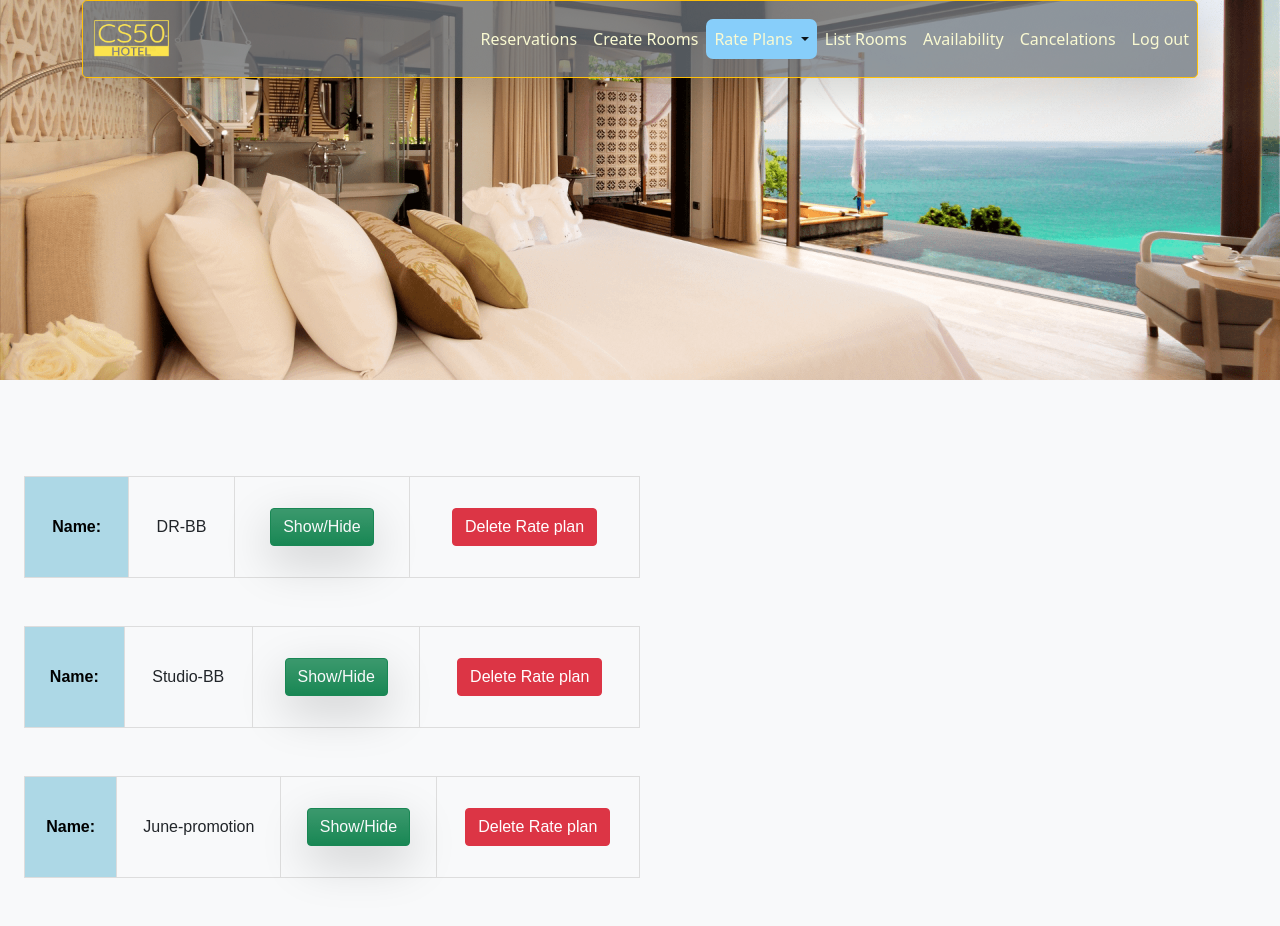
After one commit to Acrofil/flask-hotel-booking-app, a Flask app: page /view_rate_plans in a window 1280 px wide. The commit adds this page. Run offline with Flask 3, Linux system fonts and the light colour scheme; a user stored in the database is signed in; some libraries are stand-ins or nearby versions.

Commit message:
adding view rate plans section - needs cleaning up

```diff
--- a/booking_engine/helpers.py
+++ b/booking_engine/helpers.py
@@ -25,3 +25,7 @@ def login_required(f):
 def allowed_file(filename: str):
 
     return '.' in filename and filename.rsplit('.', 1)[1].lower() in ALLOWED_EXTENSIONS
+
+def usd(value):
+    """Format value as USD."""
+    return f"${value:,.2f}"
--- a/booking_engine/routes.py
+++ b/booking_engine/routes.py
@@ -3,8 +3,8 @@ from flask_session import Session
 from werkzeug.security import check_password_hash, generate_password_hash
 from werkzeug.utils import secure_filename
 from booking_engine import app, db, os, basedir
-from booking_engine.helpers import login_required, allowed_file
-from booking_engine.models import Admin, Room, RateType, RatePlan
+from booking_engine.helpers import login_required, allowed_file, usd
+from booking_engine.models import Admin, Room, RateType, RatePlan, ListedRoom, RoomAvailability
 from datetime import datetime
 
 
@@ -246,4 +246,29 @@ def rate_plans():
         return redirect("/rate_plans")
     else:
 
+
         return render_template("rate_plans.html")
+
+
+@app.route("/view_rate_plans", methods=["GET", "POST"])
+@login_required
+def view_rate_plans():
+
+    if request.method == "POST":
+
+        delete_rate = request.form.get("delete")
+
+        if delete_rate:
+            RateType.query.filter(RateType.id == delete_rate).delete()
+            RatePlan.query.filter(RatePlan.rate_type_id == delete_rate).delete()
+            db.session.commit()
+
+
+        return redirect("/view_rate_plans")
+
+    else:
+
+        rate_plans = RateType.query.all()
+
+
+    return render_template("view_rate_plans.html", rate_plans=rate_plans, usd=usd)
--- a/booking_engine/static/hotel.js
+++ b/booking_engine/static/hotel.js
@@ -109,6 +109,24 @@
 });
 
 
+$(document).ready(function(){
+	$('#show1, #hide1').on('click',function(){
+		$('.hide_row1').toggle();
+	});
+});
+
+$(document).ready(function(){
+	$('#show2, #hide2').on('click',function(){
+		$('.hide_row2').toggle();
+	});
+});
+
+$(document).ready(function(){
+	$('#show3, #hide3').on('click',function(){
+		$('.hide_row3').toggle();
+	});
+});
+
 
 // for the datepicker calendar
     $(function() {
--- a/booking_engine/static/styles.css
+++ b/booking_engine/static/styles.css
@@ -77,3 +77,33 @@
 .period_two, .period_three, .period_four{
   display: none;
 }
+
+
+#all_rate_plans {
+  font-family: Arial, Helvetica, sans-serif;
+  border-collapse: collapse;
+  width: 100%;
+}
+
+#all_rate_plans td, #all_rate_plans th {
+  border: 1px solid #ddd;
+  padding: 15px;
+}
+
+
+#all_rate_plans th {
+  padding-top: 12px;
+  padding-bottom: 12px;
+  text-align: center;
+  background-color: lightblue;
+  color: black;
+}
+
+#all_rate_plans tr:nth-child(even){background-color: #f2f2f2;}
+
+#all_rate_plans tr:hover {background-color: #ddd;}
+
+
+.hide_row, .hide_row1, .hide_row2, .hide_row3{
+  display: none;
+}
--- a/booking_engine/templates/layout.html
+++ b/booking_engine/templates/layout.html
@@ -67,7 +67,14 @@
                     <ul class="navbar-nav ms-auto">
                         <li class="{{'active' if active_page == 'reservations'}}"><a class="nav-link" href="/admin_panel">Reservations</a></li>
                         <li class="{{'active' if active_page == 'create_rooms'}}" id="create_rooms"><a class="nav-link" href="/create_rooms" >Create Rooms</a></li>
-                        <li class="{{'active' if active_page == 'rate_plans'}}"><a class="nav-link" href="/rate_plans">Rate Plans</a></li>
+                        <!--<li class="{{'active' if active_page == 'rate_plans'}}"><a class="nav-link" href="/rate_plans">Rate Plans</a></li>-->
+                        <li class="nav-item dropdown">
+                            <a class="nav-link dropdown-toggle {{'active' if active_page == 'rate_plans'}}" href="#" id="navbarDropdown" role="button" data-toggle="dropdown" aria-haspopup="true" aria-expanded="false">
+                              Rate Plans
+                            </a>
+                            <div class="dropdown-menu bg-dark opacity-75 " aria-labelledby="navbarDropdown">
+                              <a class="dropdown-item text-light" href="/rate_plans">Create Rate Plans</a>
+                              <a class="dropdown-item text-light" href="/view_rate_plans">View Rate plans</a>
                         <li class="nav-item"><a class="nav-link" href="#">List Rooms</a></li>
                         <li class="nav-item"><a class="nav-link" href="#">Availability</a></li>
                         <li class="nav-item"><a class="nav-link" href="#">Cancelations</a></li>
--- /dev/null
+++ b/booking_engine/templates/view_rate_plans.html
@@ -0,0 +1,271 @@
+{% extends "layout.html" %}
+{% set active_page = "rate_plans" %}
+
+{% block title %}
+    View Rate plans
+{% endblock %}
+
+{% block main %}
+
+{% for rate_type in rate_plans %}
+<form action="/view_rate_plans" method="post">
+<div class="container-fluid d-flex justify-content-start">
+    <table class="mt-5" style="width: 50%;" id="all_rate_plans">
+        <tr>
+          <th>Name:</th>
+          <td class="rate_plan_view">{{ rate_type.rate_name }}</td>
+          <td><input class="btn btn-success bg-gradient mb-3 text-light mt-3 rounded shadow shadow-lg" type = "button" name = "Test1" id="show{{ rate_type.id }}" value = "Show/Hide"></td>
+          <td>
+            <!-- Button trigger modal -->
+        <button type="button" class="btn btn-danger" data-toggle="modal" data-target="#exampleModal">
+            Delete Rate plan
+        </button>
+
+            <!-- Modal -->
+            <div class="modal fade" id="exampleModal" tabindex="-1" role="dialog" aria-labelledby="exampleModalLabel" aria-hidden="true">
+                <div class="modal-dialog" role="document">
+                <div class="modal-content">
+                    <div class="modal-header">
+                    <h5 class="modal-title" id="exampleModalLabel">Delete Rate plan</h5>
+                    <button type="button" class="close" data-dismiss="modal" aria-label="Close">
+                        <span aria-hidden="true">&times;</span>
+                    </button>
+                    </div>
+                    <div class="modal-body">
+                    Are you sure you want to delete the rate plan?
+                    </div>
+                    <div class="modal-footer">
+                    <button type="button" class="btn btn-info" data-dismiss="modal">Close</button>
+                    <button type="submit" class="btn btn-danger" id="delete" name="delete" value="{{ rate_type.id }}">Delete</button>
+                    </div>
+                </div>
+                </div>
+            </div>
+
+
+
+            </div>
+            </div>
+            </div>
+        </td>
+        </tr>
+        {% if rate_type.rate_plan_type|length == 1 %}
+            {% for rate_plan in rate_type.rate_plan_type %}
+            <tr class="hide_row{{ rate_type.id }}">
+                <tr class="hide_row{{ rate_type.id }}">
+                    <th>Starting Date</th>
+                    <td>{{ rate_plan.from_date.strftime('%Y-%m-%d') }}</td>
+                </tr>
+                <tr class="hide_row{{ rate_type.id }}">
+                    <th>Ending Date</th>
+                    <td>{{ rate_plan.to_date.strftime('%Y-%m-%d') }}</td>
+                </tr>
+                <tr class="hide_row{{ rate_type.id }}">
+                <th>Adult:</th>
+                <td>{{ usd(rate_plan.adult) }}</td>
+                </tr>
+                <tr class="hide_row{{ rate_type.id }}">
+                <th>Single adult:</th>
+                <td>{{ rate_plan.single_adult }}</td>
+                </tr>
+                <tr class="hide_row{{ rate_type.id }}">
+                    <th>Child 0-12 RB:</th>
+                    <td>{{ rate_plan.child_under_12_rb }}</td>
+                </tr>
+                <tr class="hide_row{{ rate_type.id }}">
+                    <th>Child 12-17.99 Exb</th>
+                    <td>{{ rate_plan.child_under_18_exb}}</td>
+                </tr>
+                <tr class="hide_row{{ rate_type.id }}">
+                    <th>Child 7-11.99 Exb:</th>
+                    <td>{{ rate_plan.child_under_12_exb }}</td>
+                </tr>
+                <tr class="hide_row{{ rate_type.id }}">
+                    <th>Child 2-6.99</th>
+                    <td>{{ rate_plan.child_under_7_exb }}</td>
+                </tr>
+                <tr class="hide_row{{ rate_type.id }}">
+                    <th>Child 0-1.99:</th>
+                    <td>{{ rate_plan.child_under_2_exb }}</td>
+                </tr>
+            </tr>
+            {% endfor %}
+
+        {% elif rate_type.rate_plan_type|length == 2 %}
+            <tr class="hide_row{{ rate_type.id }}">
+                <th>Starting Date</th>
+                <td>{{ rate_type.rate_plan_type[0].from_date.strftime('%Y-%m-%d') }}</td>
+                <td>{{ rate_type.rate_plan_type[1].from_date.strftime('%Y-%m-%d') }}</td>
+            </tr>
+            <tr class="hide_row{{ rate_type.id }}">
+                <th>Ending Date</th>
+                <td>{{ rate_type.rate_plan_type[0].to_date.strftime('%Y-%m-%d') }}</td>
+                <td>{{ rate_type.rate_plan_type[1].to_date.strftime('%Y-%m-%d') }}</td>
+            </tr>
+            <tr class="hide_row{{ rate_type.id }}">
+            <th>Adult:</th>
+                <td>{{ rate_type.rate_plan_type[0].adult }}</td>
+                <td>{{ rate_type.rate_plan_type[1].adult }}</td>
+            </tr>
+            <tr class="hide_row{{ rate_type.id }}">
+            <th>Single adult:</th>
+                <td>{{ rate_type.rate_plan_type[0].single_adult }}</td>
+                <td>{{ rate_type.rate_plan_type[1].single_adult }}</td>
+            </tr>
+            <tr class="hide_row{{ rate_type.id }}">
+                <th>Child 0-12 RB:</th>
+                    <td>{{ rate_type.rate_plan_type[0].child_under_12_rb }}</td>
+                    <td>{{ rate_type.rate_plan_type[1].child_under_12_rb }}</td>
+             </tr>
+            <tr class="hide_row{{ rate_type.id }}">
+                <th>Child 12-17.99 Exb</th>
+                <td>{{ rate_type.rate_plan_type[0].child_under_18_exb}}</td>
+                <td>{{ rate_type.rate_plan_type[1].child_under_18_exb}}</td>
+            </tr>
+            <tr class="hide_row{{ rate_type.id }}">
+                <th>Child 7-11.99 Exb:</th>
+                <td>{{ rate_type.rate_plan_type[0].child_under_12_exb }}</td>
+                <td>{{ rate_type.rate_plan_type[1].child_under_12_exb }}</td>
+            </tr>
+            <tr class="hide_row{{ rate_type.id }}">
+                <th>Child 2-6.99</th>
+                <td>{{ rate_type.rate_plan_type[0].child_under_7_exb }}</td>
+                <td>{{ rate_type.rate_plan_type[1].child_under_7_exb }}</td>
+            </tr>
+            <tr class="hide_row{{ rate_type.id }}">
+                <th>Child 0-1.99:</th>
+                <td>{{ rate_type.rate_plan_type[0].child_under_2_exb }}</td>
+                <td>{{ rate_type.rate_plan_type[1].child_under_2_exb }}</td>
+            </tr>
+
+            {% elif rate_type.rate_plan_type|length == 3 %}
+            <tr class="hide_row{{ rate_type.id }}">
+                <th>Starting Date</th>
+                <td>{{ rate_type.rate_plan_type[0].from_date.strftime('%Y-%m-%d') }}</td>
+                <td>{{ rate_type.rate_plan_type[1].from_date.strftime('%Y-%m-%d') }}</td>
+                <td>{{ rate_type.rate_plan_type[2].from_date.strftime('%Y-%m-%d') }}</td>
+            </tr>
+            <tr class="hide_row{{ rate_type.id }}">
+                <th>Ending Date</th>
+                <td>{{ rate_type.rate_plan_type[0].to_date.strftime('%Y-%m-%d') }}</td>
+                <td>{{ rate_type.rate_plan_type[1].to_date.strftime('%Y-%m-%d') }}</td>
+                <td>{{ rate_type.rate_plan_type[2].to_date.strftime('%Y-%m-%d') }}</td>
+            </tr>
+            <tr class="hide_row{{ rate_type.id }}">
+            <th>Adult:</th>
+                <td>{{ rate_type.rate_plan_type[0].adult }}</td>
+                <td>{{ rate_type.rate_plan_type[1].adult }}</td>
+                <td>{{ rate_type.rate_plan_type[2].adult }}</td>
+            </tr>
+            <tr class="hide_row{{ rate_type.id }}">
+            <th>Single adult:</th>
+                <td>{{ rate_type.rate_plan_type[0].single_adult }}</td>
+                <td>{{ rate_type.rate_plan_type[1].single_adult }}</td>
+                <td>{{ rate_type.rate_plan_type[2].single_adult }}</td>
+            </tr>
+            <tr class="hide_row{{ rate_type.id }}">
+                <th>Child 0-12 RB:</th>
+                    <td>{{ rate_type.rate_plan_type[0].child_under_12_rb }}</td>
+                    <td>{{ rate_type.rate_plan_type[1].child_under_12_rb }}</td>
+                    <td>{{ rate_type.rate_plan_type[2].child_under_12_rb }}</td>
+             </tr>
+            <tr class="hide_row{{ rate_type.id }}">
+                <th>Child 12-17.99 Exb</th>
+                <td>{{ rate_type.rate_plan_type[0].child_under_18_exb}}</td>
+                <td>{{ rate_type.rate_plan_type[1].child_under_18_exb}}</td>
+                <td>{{ rate_type.rate_plan_type[2].child_under_18_exb}}</td>
+            </tr>
+            <tr class="hide_row{{ rate_type.id }}">
+                <th>Child 7-11.99 Exb:</th>
+                <td>{{ rate_type.rate_plan_type[0].child_under_12_exb }}</td>
+                <td>{{ rate_type.rate_plan_type[1].child_under_12_exb }}</td>
+                <td>{{ rate_type.rate_plan_type[2].child_under_12_exb }}</td>
+            </tr>
+            <tr class="hide_row{{ rate_type.id }}">
+                <th>Child 2-6.99</th>
+                <td>{{ rate_type.rate_plan_type[0].child_under_7_exb }}</td>
+                <td>{{ rate_type.rate_plan_type[1].child_under_7_exb }}</td>
+                <td>{{ rate_type.rate_plan_type[2].child_under_7_exb }}</td>
+            </tr>
+            <tr class="hide_row{{ rate_type.id }}">
+                <th>Child 0-1.99:</th>
+                <td>{{ rate_type.rate_plan_type[0].child_under_2_exb }}</td>
+                <td>{{ rate_type.rate_plan_type[1].child_under_2_exb }}</td>
+                <td>{{ rate_type.rate_plan_type[2].child_under_2_exb }}</td>
+            </tr>
+
+            {% elif rate_type.rate_plan_type|length == 4 %}
+            <tr class="hide_row{{ rate_type.id }}">
+                <th>Starting Date</th>
+                <td>{{ rate_type.rate_plan_type[0].from_date.strftime('%Y-%m-%d') }}</td>
+                <td>{{ rate_type.rate_plan_type[1].from_date.strftime('%Y-%m-%d') }}</td>
+                <td>{{ rate_type.rate_plan_type[2].from_date.strftime('%Y-%m-%d') }}</td>
+                <td>{{ rate_type.rate_plan_type[3].from_date.strftime('%Y-%m-%d') }}</td>
+            </tr>
+            <tr class="hide_row{{ rate_type.id }}">
+                <th>Ending Date</th>
+                <td>{{ rate_type.rate_plan_type[0].to_date.strftime('%Y-%m-%d') }}</td>
+                <td>{{ rate_type.rate_plan_type[1].to_date.strftime('%Y-%m-%d') }}</td>
+                <td>{{ rate_type.rate_plan_type[2].to_date.strftime('%Y-%m-%d') }}</td>
+                <td>{{ rate_type.rate_plan_type[3].to_date.strftime('%Y-%m-%d') }}</td>
+            </tr>
+            <tr class="hide_row{{ rate_type.id }}">
+            <th>Adult:</th>
+                <td>{{ usd(rate_type.rate_plan_type[0].adult) }}</td>
+                <td>{{ rate_type.rate_plan_type[1].adult }}</td>
+                <td>{{ rate_type.rate_plan_type[2].adult }}</td>
+                <td>{{ rate_type.rate_plan_type[3].adult }}</td>
+            </tr>
+            <tr class="hide_row{{ rate_type.id }}">
+            <th>Single adult:</th>
+                <td>{{ rate_type.rate_plan_type[0].single_adult }}</td>
+                <td>{{ rate_type.rate_plan_type[1].single_adult }}</td>
+                <td>{{ rate_type.rate_plan_type[2].single_adult }}</td>
+                <td>{{ rate_type.rate_plan_type[3].single_adult }}</td>
+            </tr>
+            <tr class="hide_row{{ rate_type.id }}">
+                <th>Child 0-12 RB:</th>
+                    <td>{{ rate_type.rate_plan_type[0].child_under_12_rb }}</td>
+                    <td>{{ rate_type.rate_plan_type[1].child_under_12_rb }}</td>
+                    <td>{{ rate_type.rate_plan_type[2].child_under_12_rb }}</td>
+                    <td>{{ rate_type.rate_plan_type[3].child_under_12_rb }}</td>
+             </tr>
+            <tr class="hide_row{{ rate_type.id }}">
+                <th>Child 12-17.99 Exb</th>
+                <td>{{ rate_type.rate_plan_type[0].child_under_18_exb}}</td>
+                <td>{{ rate_type.rate_plan_type[1].child_under_18_exb}}</td>
+                <td>{{ rate_type.rate_plan_type[2].child_under_18_exb}}</td>
+                <td>{{ rate_type.rate_plan_type[3].child_under_18_exb}}</td>
+            </tr>
+            <tr class="hide_row{{ rate_type.id }}">
+                <th>Child 7-11.99 Exb:</th>
+                <td>{{ rate_type.rate_plan_type[0].child_under_12_exb }}</td>
+                <td>{{ rate_type.rate_plan_type[1].child_under_12_exb }}</td>
+                <td>{{ rate_type.rate_plan_type[2].child_under_12_exb }}</td>
+                <td>{{ rate_type.rate_plan_type[3].child_under_12_exb }}</td>
+            </tr>
+            <tr class="hide_row{{ rate_type.id }}">
+                <th>Child 2-6.99</th>
+                <td>{{ rate_type.rate_plan_type[0].child_under_7_exb }}</td>
+                <td>{{ rate_type.rate_plan_type[1].child_under_7_exb }}</td>
+                <td>{{ rate_type.rate_plan_type[2].child_under_7_exb }}</td>
+                <td>{{ rate_type.rate_plan_type[3].child_under_7_exb }}</td>
+            </tr>
+            <tr class="hide_row{{ rate_type.id }}">
+                <th>Child 0-1.99:</th>
+                <td>{{ rate_type.rate_plan_type[0].child_under_2_exb }}</td>
+                <td>{{ rate_type.rate_plan_type[1].child_under_2_exb }}</td>
+                <td>{{ rate_type.rate_plan_type[2].child_under_2_exb }}</td>
+                <td>{{ rate_type.rate_plan_type[3].child_under_2_exb }}</td>
+            </tr>
+        {% endif %}
+      </table>
+
+</div>
+</form>
+{% endfor %}
+
+
+
+
+{% endblock %}
```
Also changed, not shown: booking_engine/hotel.db, 2 other files.
